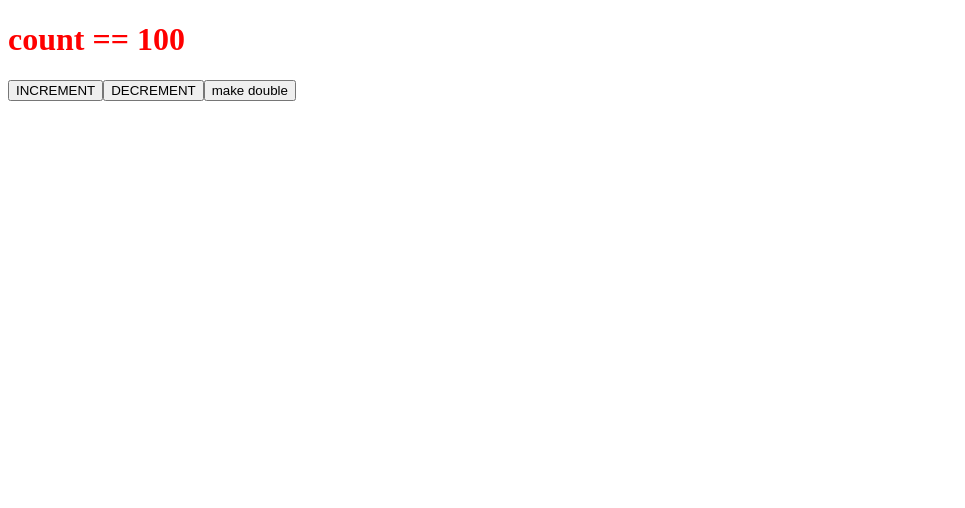
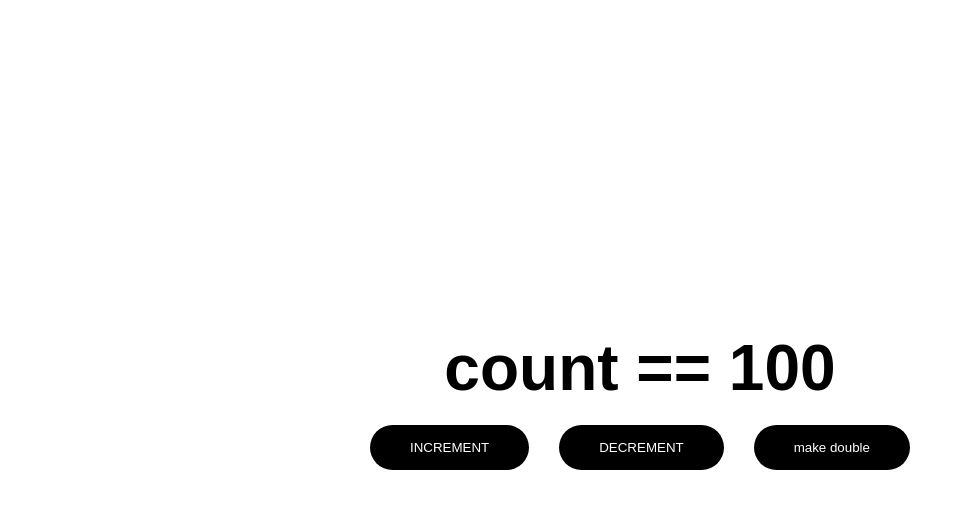
Before and after one commit to johnp2002/suthra_test, a React (Vite) app: page / in a window 1280 px wide. Shown: the top 508 px of the page, without its empty margins (0-965 px from the left). Built offline with nearby package versions, Linux system fonts and the light colour scheme.

Commit message:
application styled

```diff
--- a/src/index.css
+++ b/src/index.css
@@ -1,3 +1,34 @@
+*{
+  margin: 0;
+  padding: 0;
+  box-sizing: border-box;
+
+}
+body{
+  height: 100vh;
+  width: 100vw;
+  display: flex;
+  justify-content: center;
+  align-items: center;
+  text-align: center;
+}
+button{
+  padding: 15px 40px;
+  outline: none;
+  border-radius: 30px;
+  margin: 0px 15px;
+  border: none;
+  background: black;
+  color: white;
+  transition: all 0.5s ease 0s;
+  cursor: pointer;
+}
+
+button:hover{
+  transform: scale(1.3);
+}
 h1{
-  color: red;
+  font-family: Arial, Helvetica, sans-serif;
+  margin-bottom: 20px;
+  font-size: 4rem;
 }
```
